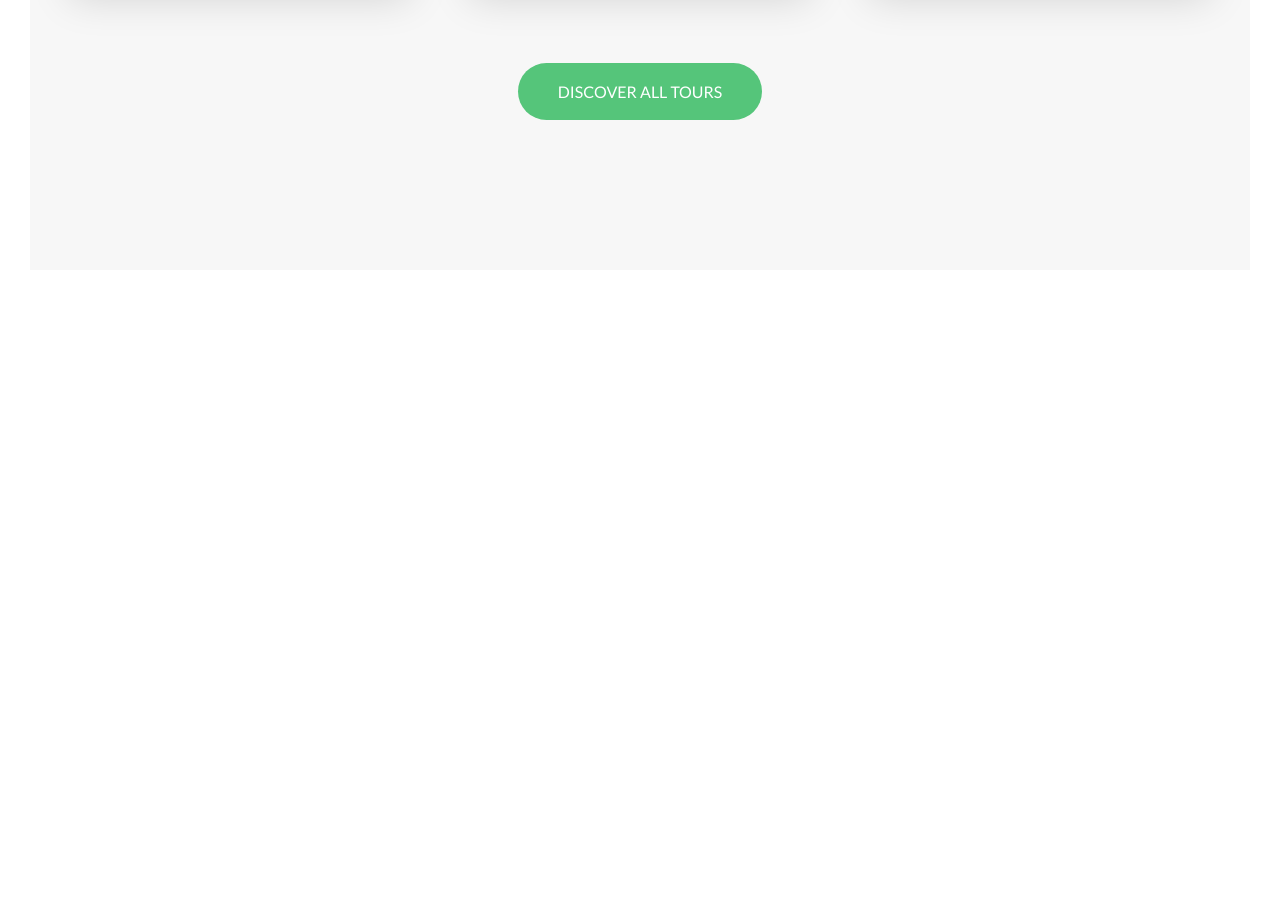
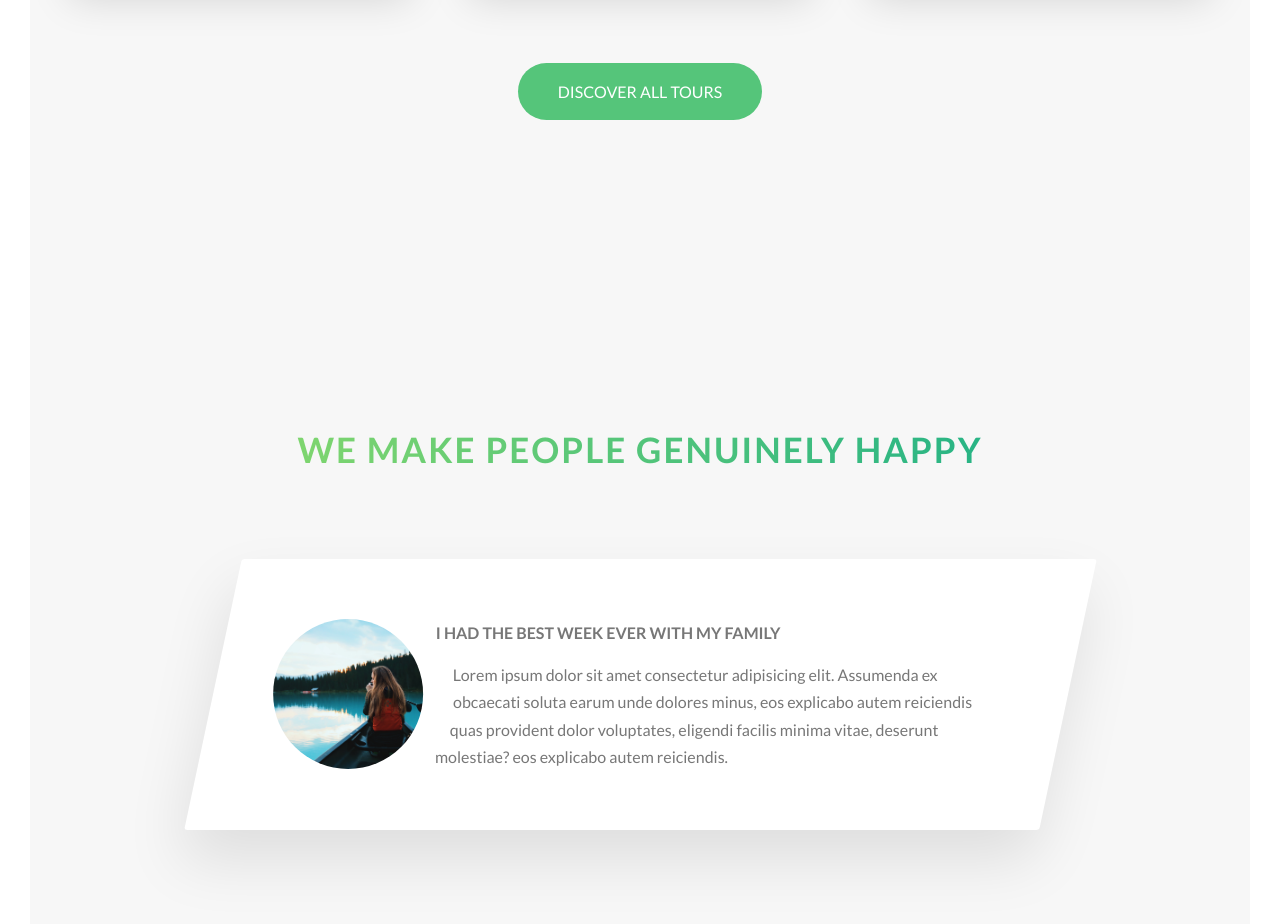
Before and after one commit to lqtrung-95/Natours, a website: page index.html in a window 1280 px wide. Shown: the part 3029-3953 px from the top of the page. Before the commit the page ends 3329 px from the top, so only its background shows below. Drawn offline with Linux system fonts and the light colour scheme.

Commit message:
Adding story components.

```diff
--- a/index.html
+++ b/index.html
@@ -218,8 +218,28 @@
                     <a href="#" class="btn btn--green">Discover all tours</a>
                 </div>
 
+            </section>
 
+            <section class="section-stories">
+                <div class="u-center-text u-margin-bottom-big">
+                    <h2 class="heading-secondary">
+                        We make people genuinely happy
+                    </h2>
+                </div>
 
+                <div class="row">
+                    <div class="story">
+                        <figure class="story__shape">
+                            <img src="img/nat-8.jpg" alt="Person on a tour" class="story__img">
+                        </figure>
+                        <div class="story__text">
+                            <h3 class="heading-tertiary u-margin-bottom-small">I had the best week ever with my family</h3>
+                            <p>
+                                Lorem ipsum dolor sit amet consectetur adipisicing elit. Assumenda ex obcaecati soluta earum unde dolores minus, eos explicabo autem reiciendis quas provident dolor voluptates, eligendi facilis minima vitae, deserunt molestiae? eos explicabo autem reiciendis.
+                            </p>
+                        </div>
+                    </div>
+                </div>
             </section>
         </main>
         <!--
--- /dev/null
+++ b/sass/components/_story.scss
@@ -0,0 +1,30 @@
+.story {
+    width: 75%;
+    margin: 0 auto;
+    box-shadow: 0 3rem 6rem rgba($color-black, .1);
+    background-color: $color-white;
+    border-radius: 3px;
+    padding: 6rem;
+    padding-left: 9rem;
+    font-size: $default-font-size;
+    transform: skewX(-12deg);
+
+    &__shape {
+        width: 15rem;
+        height: 15rem;
+        float: left;
+        -webkit-shape-outside: circle(50% at 50% 50%);
+        shape-outside: circle(50% at 50% 50%);
+        -webkit-clip-path: circle(50% at 50% 50%);
+        clip-path: circle(50% at 50% 50%);
+        transform: translateX(-3rem) skewX(12deg);
+    }
+
+    &__img {
+        height: 100%;
+    }
+
+    &__text {
+        transform: skewX(12deg);
+    }
+}
--- a/sass/main.scss
+++ b/sass/main.scss
@@ -12,6 +12,7 @@
 @import "components/composition";
 @import "components/feature-box";
 @import "components/card";
+@import "components/story";
 
 @import "layout/header";
 @import "layout/grid";
--- a/sass/pages/_home.scss
+++ b/sass/pages/_home.scss
@@ -26,3 +26,7 @@
     padding: 25rem 0 15rem 0;
     margin-top: -10rem;
 }
+.section-stories {
+    padding: 15rem 0;
+    background-color: $color-grey-light-1;
+}
```
Also changed, not shown: css/style.css.
